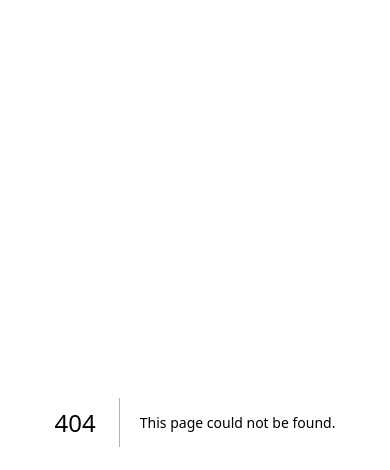
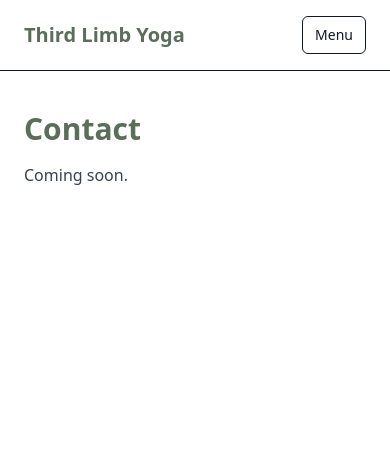
Before and after one commit to shripalp/thirdlimbyoga, a Next.js app: page /contact in a window 390 px wide. Before the commit this address had no page. Shown: the top 470 px of the page. Built offline with nearby package versions, Linux system fonts and the light colour scheme.

Commit message:
Add responsive navbar and basic pages

```diff
--- /dev/null
+++ b/components/Navbar.js
@@ -0,0 +1,86 @@
+"use client";
+
+import Link from "next/link";
+import { useState } from "react";
+
+const links = [
+  { href: "/classes", label: "Classes" },
+  { href: "/schedule", label: "Schedule" },
+  { href: "/pricing", label: "Pricing" },
+  { href: "/contact", label: "Contact" },
+];
+
+export default function Navbar() {
+  const [open, setOpen] = useState(false);
+
+  return (
+    <header className="sticky top-0 z-50 bg-white/80 backdrop-blur border-b">
+      <nav className="mx-auto max-w-6xl px-6 py-4 flex items-center justify-between">
+        {/* Logo */}
+        <Link
+          href="/"
+          className="font-bold text-xl text-primary"
+          onClick={() => setOpen(false)}
+        >
+          Third Limb Yoga
+        </Link>
+
+        {/* Desktop */}
+        <div className="hidden md:flex items-center gap-6">
+          {links.map((l) => (
+            <Link
+              key={l.href}
+              href={l.href}
+              className="text-gray-700 hover:text-primary"
+            >
+              {l.label}
+            </Link>
+          ))}
+
+          <Link
+            href="/pricing"
+            className="rounded-md bg-accent px-4 py-2 text-white hover:opacity-90"
+          >
+            Join Online
+          </Link>
+        </div>
+
+        {/* Mobile button */}
+        <button
+          className="md:hidden inline-flex items-center justify-center rounded-md border px-3 py-2"
+          onClick={() => setOpen((v) => !v)}
+          aria-label="Toggle menu"
+          aria-expanded={open}
+        >
+          <span className="text-sm font-medium">Menu</span>
+        </button>
+      </nav>
+
+      {/* Mobile panel */}
+      {open && (
+        <div className="md:hidden border-t bg-white">
+          <div className="mx-auto max-w-6xl px-6 py-4 flex flex-col gap-4">
+            {links.map((l) => (
+              <Link
+                key={l.href}
+                href={l.href}
+                className="text-gray-800 hover:text-primary"
+                onClick={() => setOpen(false)}
+              >
+                {l.label}
+              </Link>
+            ))}
+
+            <Link
+              href="/pricing"
+              className="text-center rounded-md bg-accent px-4 py-2 text-white hover:opacity-90"
+              onClick={() => setOpen(false)}
+            >
+              Join Online
+            </Link>
+          </div>
+        </div>
+      )}
+    </header>
+  );
+}
--- /dev/null
+++ b/src/app/classes/page.js
@@ -0,0 +1,8 @@
+export default function ClassesPage() {
+  return (
+    <main className="mx-auto max-w-6xl px-6 py-10">
+      <h1 className="text-3xl font-bold text-primary">Classes</h1>
+      <p className="mt-4 text-gray-700">Coming soon.</p>
+    </main>
+  );
+}
--- /dev/null
+++ b/src/app/contact/page.js
@@ -0,0 +1,8 @@
+export default function ContactPage() {
+  return (
+    <main className="mx-auto max-w-6xl px-6 py-10">
+      <h1 className="text-3xl font-bold text-primary">Contact</h1>
+      <p className="mt-4 text-gray-700">Coming soon.</p>
+    </main>
+  );
+}
--- a/src/app/layout.js
+++ b/src/app/layout.js
@@ -1,3 +1,4 @@
+import Navbar from "../../components/Navbar";
 import "./globals.css";
 
 export const metadata = {
@@ -9,6 +10,7 @@ export default function RootLayout({ children }) {
   return (
     <html lang="en">
       <body className="bg-white text-gray-900">
+        <Navbar />
         {children}
       </body>
     </html>
--- /dev/null
+++ b/src/app/pricing/page.js
@@ -0,0 +1,8 @@
+export default function PricingPage() {
+  return (
+    <main className="mx-auto max-w-6xl px-6 py-10">
+      <h1 className="text-3xl font-bold text-primary">Pricing</h1>
+      <p className="mt-4 text-gray-700">Coming soon.</p>
+    </main>
+  );
+}
--- /dev/null
+++ b/src/app/schedule/page.js
@@ -0,0 +1,8 @@
+export default function SchedulePage() {
+  return (
+    <main className="mx-auto max-w-6xl px-6 py-10">
+      <h1 className="text-3xl font-bold text-primary">Schedule</h1>
+      <p className="mt-4 text-gray-700">Coming soon.</p>
+    </main>
+  );
+}
```
